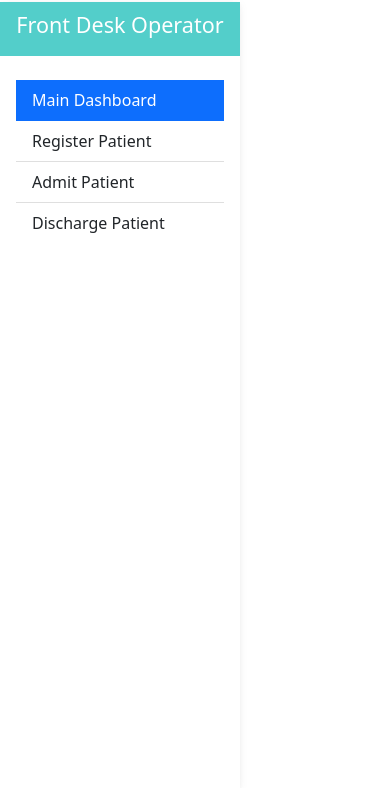
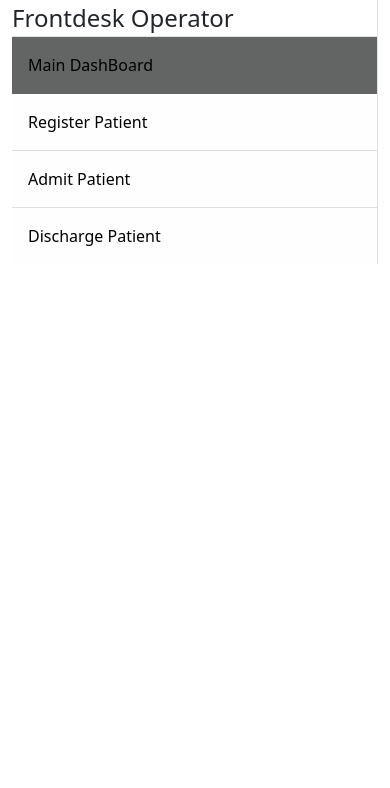
Before and after one commit to rv4102/dbms-lab, a Flask app: page /frontdesk in a window 390 px wide. Shown: the part 56-844 px from the top of the page. Run offline with Flask 2, Linux system fonts and the light colour scheme.

Commit message:
responsive sidebar

```diff
--- a/A4/HMS/templates/frontdesk_base.html
+++ b/A4/HMS/templates/frontdesk_base.html
@@ -14,28 +14,26 @@
         width: 240px;
         z-index: 600;
     }
-    .header-sidebar{
-        background-color: #53ceca ;
-        color: #fff;
-        padding: 10px;
-        text-align: center;
-    }
     .container-margin{
         margin-left: 240px;
     }
 </style>
-<nav id="sidebarMenu" class="sidebar bg-white">
-    <div class="header-sidebar">
-        <h4>Front Desk Operator</h4>
+<div class="container-fluid">
+    <div class = "row">
+        <div class="col-12 col-lg-2 sidebar-self">
+            <div class="border-end" id="sidebar-wrapper">
+                <div class="sidebar-heading border-bottom" style="font-size:x-large;">Frontdesk Operator</div>
+                <div class="list-group list-group-flush">
+                    {% block sidebar %} {% endblock %}
+                </div>
+            </div>
+        </div>
+        <div class="col">
+            {% block main_content %} {% endblock %}
+        </div>
     </div>
-    <div class="position-sticky">
-      <div class="list-group list-group-flush mx-3 mt-4">
-        {% block sidebar %} {% endblock %}
-      </div>
-    </div>
-</nav>
 
-{% block main_content %} {% endblock %}
+</div>
 
 
 {% endblock %}
--- a/A4/HMS/templates/frontdesk_dashboard.html
+++ b/A4/HMS/templates/frontdesk_dashboard.html
@@ -1,10 +1,10 @@
 {% extends 'frontdesk_base.html' %}
 
 {% block sidebar %}
-    <a href="/frontdesk" class="list-group-item list-group-item-action py-2 ripple active" aria-current="true">Main Dashboard</a>
-    <a href="/frontdesk/register" class="list-group-item list-group-item-action py-2 ripple" aria-current="true">Register Patient</a>
-    <a href="/frontdesk/admit" class="list-group-item list-group-item-action py-2 ripple" aria-current="true">Admit Patient</a>
-    <a href="/frontdesk/discharge" class="list-group-item list-group-item-action py-2 ripple" aria-current="true">Discharge Patient</a>
+    <a class="list-group-item list-group-item-action list-group-item-light p-3 active" style="color: black;" href="/frontdesk">Main DashBoard</a>
+    <a class="list-group-item list-group-item-action list-group-item-light p-3" style="color: black" href="/frontdesk/register">Register Patient</a>
+    <a class="list-group-item list-group-item-action list-group-item-light p-3" style="color: black" href="/frontdesk/admit">Admit Patient</a>
+    <a class="list-group-item list-group-item-action list-group-item-light p-3" style="color: black" href="/frontdesk/discharge">Discharge Patient</a>
 {% endblock %}
 
 {% block main_content %}
```
Also changed, not shown: A4/HMS/templates/frontdesk_admit.html (+4 -4 lines), A4/HMS/templates/frontdesk_discharge.html (+4 -4 lines), A4/HMS/templates/frontdesk_register.html (+4 -4 lines).
